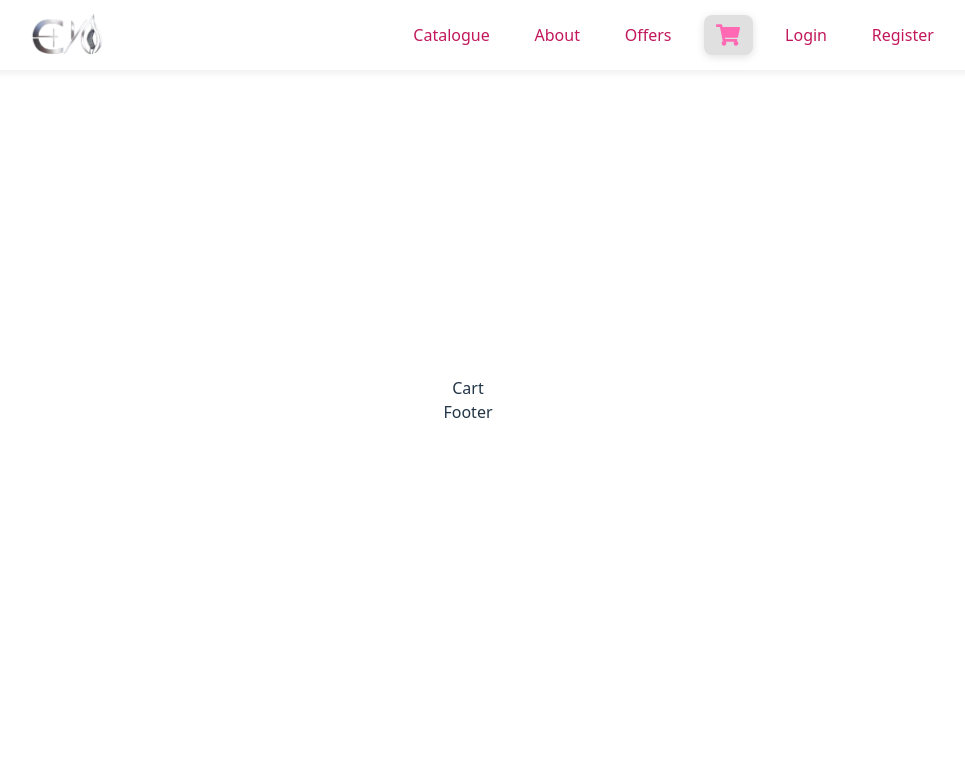
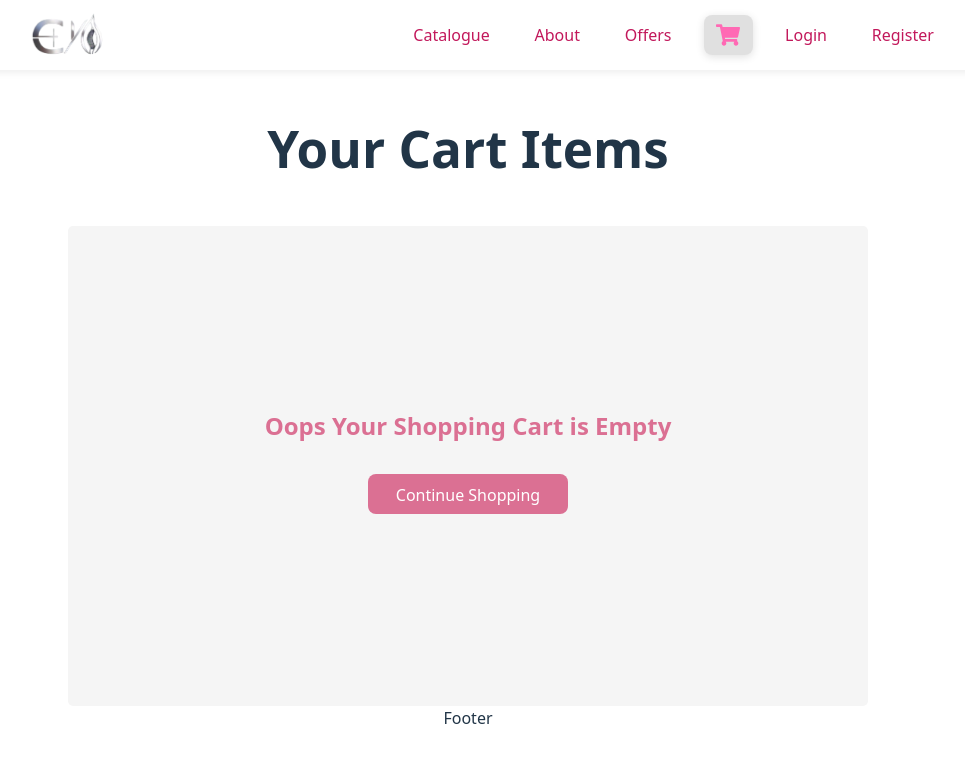
Before and after one commit to chidinma-elekwachi/elexishairs, a React (Vite) app: page /cart in a window 1280 px wide. Shown: the top 762 px of the page, without its empty margins (172-1137 px from the left). Built offline with nearby package versions, Linux system fonts and the light colour scheme.

Commit message:
cart and catalogue works

```diff
--- a/src/App.jsx
+++ b/src/App.jsx
@@ -7,7 +7,7 @@ import Catalogue from "./pages/catalogue/Catalogue"
 import Offers from './pages/offers/Offers';
 
 import About from './pages/about/About';
-import Cart from './components/cart/Cart';
+import { Cart } from './components/cart/Cart';
 import Checkout from './components/checkout/Checkout';
 
 import MyNav from './components/myNav/myNav'
--- a/src/components/cart/Cart.css
+++ b/src/components/cart/Cart.css
@@ -0,0 +1,72 @@
+.cart {
+  display: flex;
+  flex-direction: column;
+  justify-content: center;
+  align-items: center;
+  margin-top: 50px;
+}
+.emptyCart{
+  display: flex;
+  flex-direction: column;
+  justify-content: center;
+  align-items: center;
+  border-radius: 5px;
+  height: 60vh;
+  width: 100vh;
+  background-color: whitesmoke;
+  color: palevioletred;
+}
+.emptyCart button{
+  width: 200px;
+  height: 40px;
+  border: none;
+  border-radius: 8px;
+  margin: 10px;
+  margin-top: 30px;
+  color: white;
+  background-color: palevioletred;
+  cursor: pointer;
+}
+.cartItem {
+  width: 700px;
+  height: 250px;
+  display: flex;
+  align-items: center;
+  box-shadow: 0px 3px 15px rgba(0, 0, 0, 0.2);
+  border-radius: 25px;
+  margin: 30px;
+  padding: 30px;
+  gap: 20px;
+}
+
+.cartItem img {
+  width: 200px;
+  height: 200px;
+  border-radius: 10px;
+}
+
+.description {
+  width: 100%;
+  padding: 30px;
+}
+
+.countHandler input {
+  width: 40px;
+  text-align: center;
+  font-weight: bolder;
+}
+
+.checkout button {
+  width: 300px;
+  height: 50px;
+  border: none;
+  border-radius: 8px;
+  margin: 10px;
+  margin-top: 30px;
+  color: palevioletred;
+  cursor: pointer;
+}
+.cart input{
+  height: 30px;
+
+}
--- a/src/components/cart/Cart.jsx
+++ b/src/components/cart/Cart.jsx
@@ -1,9 +1,52 @@
-import React from 'react'
+import React, { useContext } from "react";
+import { ShopContext } from "../../context/shop-context";
+import { BESTSSELLERS } from "../../pages/products";
+import CartProduct from "./CartProduct";
+import { useNavigate } from "react-router-dom";
+import "./cart.css";
 
-function Cart() {
+const PRODUCTS = BESTSSELLERS;
+
+export const Cart = () => {
+  const { cartItems, getTotalCartAmount, checkout } = useContext(ShopContext);
+  const totalAmount = getTotalCartAmount();
+  const navigate = useNavigate();
+
   return (
-    <div>Cart</div>
-  )
-}
+    <div className="cart">
+      <div>
+        <h1>Your Cart Items</h1>
+      </div>
 
-export default Cart
+      <div className="cart">
+        {PRODUCTS.map((product) => {
+          if (cartItems[product.id] !== 0) {
+            return <CartProduct key={product.id} data={product} />;
+          }
+          return null;
+        })}
+      </div>
+
+      {totalAmount > 0 ? (
+        <div className="checkout">
+          <p>Subtotal: ₦{totalAmount.toLocaleString()}</p>
+          <button onClick={() => navigate("/")}>Continue Shopping</button>
+          <button
+            onClick={() => {
+              checkout();
+              navigate("/checkout");
+            }}
+          >
+            Checkout
+          </button>
+        </div>
+      ) : (
+      <div className='emptyCart'>
+        <h2> Oops Your Shopping Cart is Empty</h2>
+        <button onClick={() => navigate("/")}>Continue Shopping</button>
+
+      </div>
+      )}
+    </div>
+  );
+};
--- /dev/null
+++ b/src/components/cart/CartProduct.jsx
@@ -0,0 +1,29 @@
+import React, { useContext } from "react";
+import { ShopContext } from "../../context/shop-context";
+import './cart.css';
+
+export default function CartProduct({ data }) {
+  const { id, name, image, price, description } = data;
+  const { cartItems, addToCart, removeFromCart, updateCartItemCount } = useContext(ShopContext);
+
+  return (
+    <div className="cartItem">
+      <img src={image} alt={name} className="product-image" />
+
+      <div className="description">
+        <p className="cart-name">{name}</p>
+        <span className="cart-price">₦{price.toLocaleString()}</span>
+        <p className="cart-description">{description}</p>
+
+        <div className="countHandler">
+          <button onClick={() => removeFromCart(id)}>-</button>
+          <input
+            value={cartItems[id]}
+            onChange={(e) => updateCartItemCount(Number(e.target.value), id)}
+          />
+          <button onClick={() => addToCart(id)}>+</button>
+        </div>
+      </div>
+    </div>
+  );
+}
--- a/src/index.css
+++ b/src/index.css
@@ -42,7 +42,6 @@ button {
   font-size: 1em;
   font-weight: 500;
   font-family: inherit;
-  background-color: #1a1a1a;
   cursor: pointer;
   transition: border-color 0.25s;
 }
--- a/src/pages/catalogue/Product.jsx
+++ b/src/pages/catalogue/Product.jsx
@@ -33,6 +33,9 @@ export const Product = (props) => {
           </div>
 
           <p className='product-description'>{description}</p>
+          {/* <button className='add-to-cart-button'>
+            {cartItemCount > 0 && <>({cartItemCount})</>}
+          </button> */}
           <button className='add-to-cart-button' onClick={() => addToCart(id)}>
             Add to Cart {cartItemCount > 0 && <>({cartItemCount})</>}
           </button>
```
